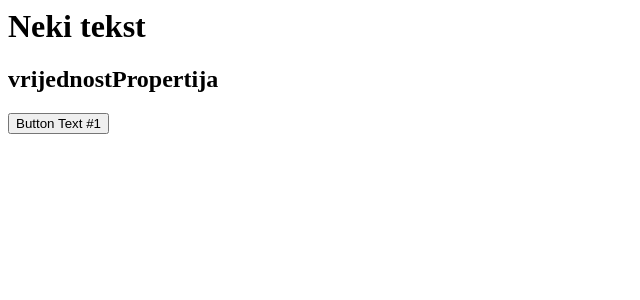
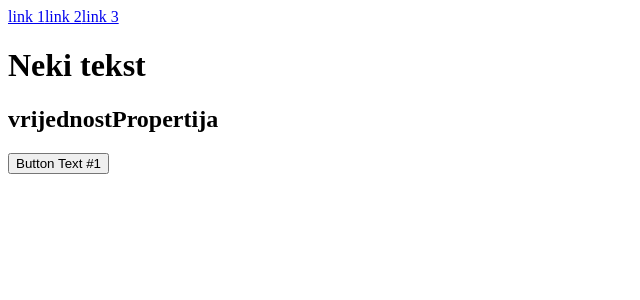
Before and after one commit to filip-andjelic/cv-templete-builder-practise, a React app: page / in a window 1280 px wide. Shown: the top 300 px of the page, without its empty margins (0-640 px from the left). Built offline with nearby package versions, Linux system fonts and the light colour scheme.

Commit message:
added header component

```diff
--- a/src/components/App.js
+++ b/src/components/App.js
@@ -7,6 +7,8 @@ import {
 } from "react-router-dom";
 // Internal dependencies
 import Button from './button';
+import Header from './header';
+import "../styles/main.css";
 
 export default class App extends React.Component {
     constructor(props) {
@@ -16,6 +18,7 @@ export default class App extends React.Component {
             isComponentVisible: true,
             text: 'Button Text #1'
         };
+
     }
 
     handleElementClick(component, e) {
@@ -32,6 +35,7 @@ export default class App extends React.Component {
         const nekiState = this.state.nekiState;
 
         return (<div id="App" onClick={(e) => component.handleElementClick(component, e)}>
+            <Header />
             <h1>Neki tekst</h1>
             <h2>{this.props.nekiProperti}</h2>
 
--- /dev/null
+++ b/src/components/header.js
@@ -0,0 +1,36 @@
+import React from "react";
+
+
+export default class Header extends React.Component {
+    constructor(props) {
+        super ( props );
+
+        this.state = {
+            items : [
+                { href : "#" , text : "link 1" } ,
+                { href : "#" , text : "link 2" } ,
+                { href : "#" , text : "link 3" }
+                ]
+        };
+    }
+renderItems(){
+        let itemsInHeader=[];
+
+        if(this.state && this.state.items){
+            this.state.items.forEach((item)=>{
+                itemsInHeader.push(<a key={item.text+"-header-item"} href={item.href}>{item.text}</a>)
+            })
+        }
+
+        return itemsInHeader;
+}
+    render() {
+        return (
+            <div>
+                {this.renderItems()}
+            </div>
+
+
+        )
+    }
+}
```
Also changed, not shown: src/styles/main.css (added).
